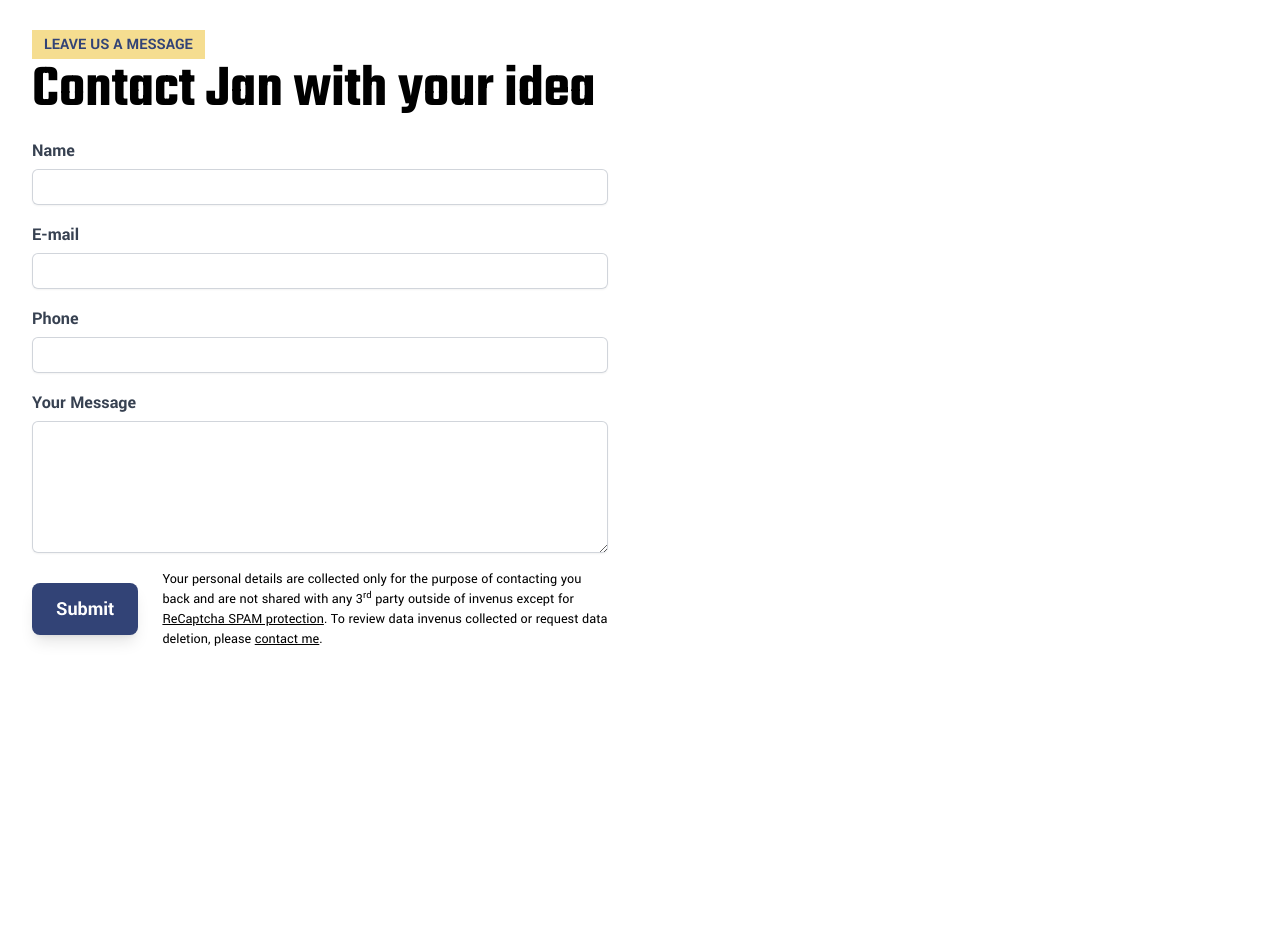
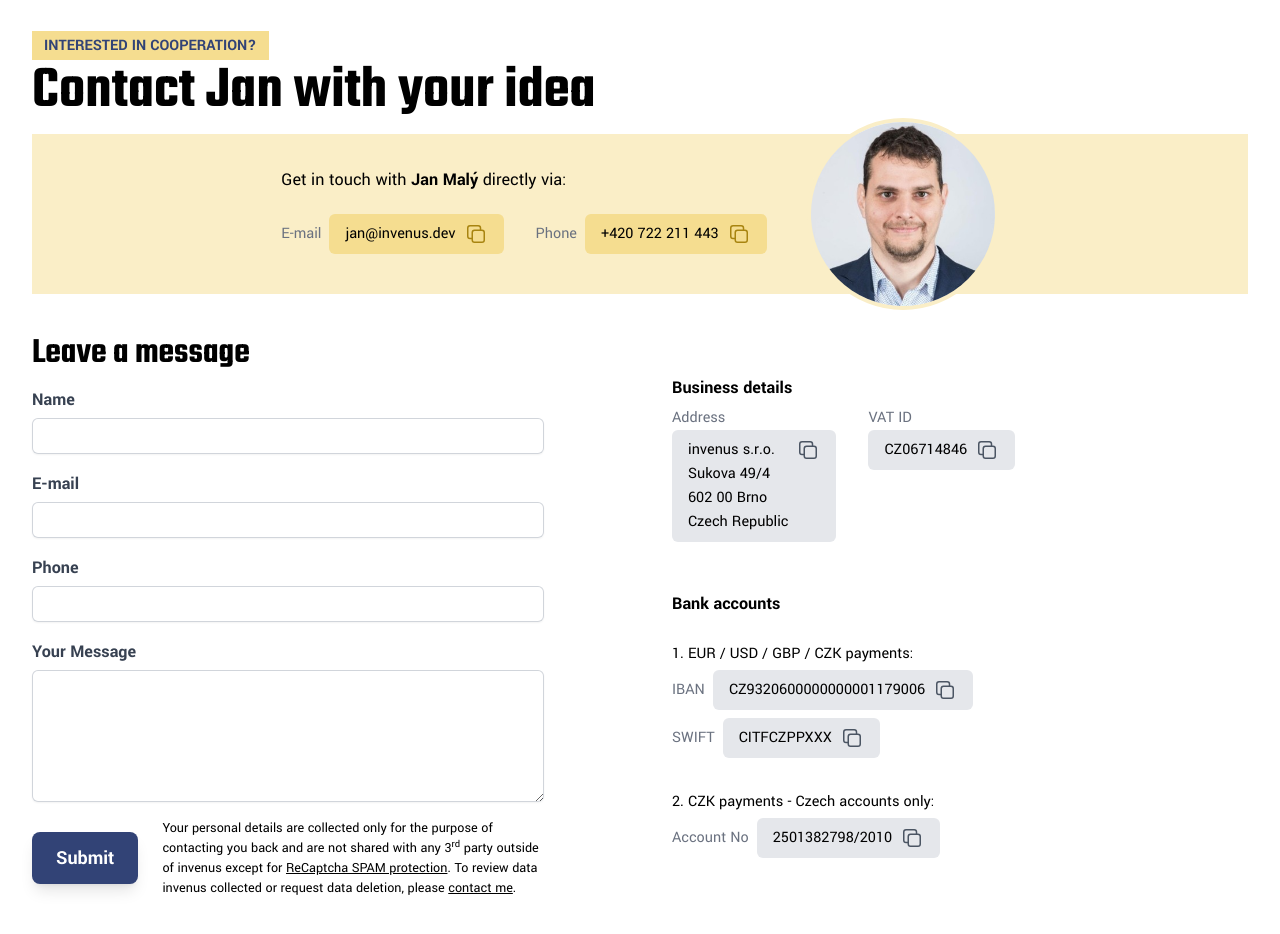
Before and after one commit to invenus-dev/invenus-dev-website, a React (Vite) app: page / in a window 1280 px wide. Shown: the part 4860-5794 px from the top of the page. Before the commit the page ends 5685 px from the top, so only its background shows below. Built offline with nearby package versions, Linux system fonts and the light colour scheme; no server answers.

Commit message:
feat: contact panel styles

```diff
--- a/index.html
+++ b/index.html
@@ -303,11 +303,25 @@
     <section class="py-32">
       <div class="mainbody container mx-auto mb-12 px-8">
         <div class="mb-4">
-          <span class="headnote">Leave us a message</span>
+          <span class="headnote">Interested in cooperation?</span>
           <h2>Contact Jan with your idea</h2>
+          <div class="" id="contact-main-container">
+            <span data-key="name">Jan Malý</span>
+            <span data-key="email">jan@invenus.dev</span>
+            <span data-key="phone">+420 722 211 443</span>
+          </div>
         </div>
-        <div className="flex">
-          <div class="mx-auto max-w-screen-2xl" id="contact-form-container"></div>
+        <div class="flex flex-col items-center space-y-8 lg:flex-row lg:space-x-16 lg:space-y-0">
+          <div class="relative lg:w-1/2" id="contact-form-container"></div>
+          <div class="lg:w-1/2" id="contact-details-container">
+            <span data-key="business"
+              >invenus s.r.o., Sukova 49/4, 602 00 Brno, Czech Republic</span
+            >
+            <span data-key="vat">CZ06714846</span>
+            <span data-key="bank-eu-iban">CZ9320600000000001179006</span>
+            <span data-key="bank-eu-swift">CITFCZPPXXX</span>
+            <span data-key="bank-cz">2501382798/2010</span>
+          </div>
         </div>
       </div>
     </section>
--- /dev/null
+++ b/src/components/ContactDetails.tsx
@@ -0,0 +1,36 @@
+import ContactLine from './ContactDetails/ContactLine';
+
+const LABELS = {
+  phone: 'Phone',
+  business: 'Address',
+  vat: 'VAT ID',
+  'bank-eu-iban': 'IBAN',
+  'bank-eu-swift': 'SWIFT',
+  'bank-cz': 'Account No',
+};
+
+type Props = {
+  data: Record<keyof typeof LABELS, string>;
+};
+
+const ContactDetails = ({ data }: Props) => {
+  return (
+    <div className="">
+      <h4>Business details</h4>
+      <div className="mb-10 flex space-x-8">
+        <ContactLine label={LABELS.business} value={data.business} isVertical={true} />
+        <ContactLine label={LABELS.vat} value={data.vat} isVertical={true} />
+      </div>
+      <h4>Bank accounts</h4>
+      <h5>1. EUR / USD / GBP / CZK payments:</h5>
+      <div className="mb-8">
+        <ContactLine label={LABELS['bank-eu-iban']} value={data['bank-eu-iban']} />
+        <ContactLine label={LABELS['bank-eu-swift']} value={data['bank-eu-swift']} />
+      </div>
+      <h5>2. CZK payments - Czech accounts only:</h5>
+      <ContactLine label={LABELS['bank-cz']} value={data['bank-cz']} />
+    </div>
+  );
+};
+
+export default ContactDetails;
--- /dev/null
+++ b/src/components/ContactDetails/ContactLine.tsx
@@ -0,0 +1,43 @@
+import classNames from 'classnames';
+
+type Props = {
+  label: string;
+  value: string;
+  isVertical?: boolean;
+  isYellow?: boolean;
+};
+
+const ContactLine = ({ label, value, isVertical = false, isYellow = false }: Props) => {
+  const parsedValue = value.replace(/,\s/g, '<br />');
+  return (
+    <div
+      className={classNames('mb-2 mt-1 flex', isVertical ? 'flex-col items-start' : 'items-center')}
+    >
+      <div className="mr-2 text-gray-500">{label}</div>
+      <div
+        className={classNames(
+          'flex space-x-2 rounded-md px-4 py-2',
+          isYellow ? 'bg-secondary' : 'bg-gray-200'
+        )}
+      >
+        <div className="" dangerouslySetInnerHTML={{ __html: parsedValue }} />
+        <svg
+          xmlns="http://www.w3.org/2000/svg"
+          fill="none"
+          viewBox="0 0 24 24"
+          strokeWidth={1.5}
+          stroke="currentColor"
+          className={classNames('h-6 w-6', isYellow ? 'text-secondary-darker' : 'text-gray-600')}
+        >
+          <path
+            strokeLinecap="round"
+            strokeLinejoin="round"
+            d="M16.5 8.25V6a2.25 2.25 0 00-2.25-2.25H6A2.25 2.25 0 003.75 6v8.25A2.25 2.25 0 006 16.5h2.25m8.25-8.25H18a2.25 2.25 0 012.25 2.25V18A2.25 2.25 0 0118 20.25h-7.5A2.25 2.25 0 018.25 18v-1.5m8.25-8.25h-6a2.25 2.25 0 00-2.25 2.25v6"
+          />
+        </svg>
+      </div>
+    </div>
+  );
+};
+
+export default ContactLine;
--- a/src/components/ContactForm.tsx
+++ b/src/components/ContactForm.tsx
@@ -85,8 +85,8 @@ const ContactForm = () => {
   };
 
   return (
-    <>
-      <div className="relative max-w-xl md:w-1/2">
+    <div className="lg:max-w-lg">
+      <h3>Leave a message</h3>
       {response === true && (
         <FormResponse heading="Message sent successfully!">
           <p>
@@ -174,7 +174,6 @@ const ContactForm = () => {
         </form>
       )}
     </div>
-    </>
   );
 };
 
--- /dev/null
+++ b/src/components/ContactMain.tsx
@@ -0,0 +1,38 @@
+import ContactLine from './ContactDetails/ContactLine';
+
+const LABELS = {
+  phone: 'Phone',
+  email: 'E-mail',
+  name: 'Name',
+};
+
+type Props = {
+  data: Record<keyof typeof LABELS, string>;
+};
+
+const ContactMain = ({ data }: Props) => {
+  return (
+    <div className="mb-10 bg-secondary-light px-6 py-8">
+      <div className="flex justify-center space-x-10">
+        <div>
+          <p>
+            Get in touch with <strong>Jan Malý</strong> directly via:
+          </p>
+          <div className="mt-4 flex space-x-8">
+            <ContactLine label={LABELS.email} value={data.email} isYellow={true} />
+            <ContactLine label={LABELS.phone} value={data.phone} isYellow={true} />
+          </div>
+        </div>
+        <div className="">
+          <img
+            src="/src/assets/jan-foto.jpg"
+            alt="Jan"
+            className="-mb-12 -mt-12 h-auto max-w-[12rem] rounded-full border-4 border-secondary-light"
+          />
+        </div>
+      </div>
+    </div>
+  );
+};
+
+export default ContactMain;
--- a/src/css/main.css
+++ b/src/css/main.css
@@ -27,6 +27,14 @@
 
 .mainbody h3 {
   @apply mb-3 font-heading text-4xl;
+}
+
+.mainbody h4 {
+  @apply mt-2 text-lg font-bold;
+}
+
+.mainbody h5 {
+  @apply mt-6;
 }
 
 .mainbody p {
--- a/src/main.tsx
+++ b/src/main.tsx
@@ -6,6 +6,8 @@ import ContactForm from './components/ContactForm';
 import WithSvr from './components/WithSvr';
 import { setUrlParameterValue, getParameterValue } from './utils/paramRouter';
 import './css/main.css';
+import ContactDetails from './components/ContactDetails';
+import ContactMain from './components/ContactMain';
 
 // React DOM hydration
 // Cubicles
@@ -117,3 +119,29 @@ const contactFormContainer = document.getElementById('contact-form-container');
 if (contactFormContainer) {
   createRoot(contactFormContainer).render(<ContactForm />);
 }
+
+// Contact containers
+const getContactValues = (contactContainer: HTMLElement) => {
+  const spanElements = contactContainer.querySelectorAll('span');
+  const contactObject: Record<string, string> = {};
+  spanElements.forEach((spanElement) => {
+    const key = spanElement.dataset?.key as string;
+    const value = spanElement.innerText as string;
+    contactObject[key] = value;
+  });
+  return contactObject;
+};
+
+const contactMainContainer = document.getElementById('contact-main-container');
+if (contactMainContainer) {
+  createRoot(contactMainContainer).render(
+    <ContactMain data={getContactValues(contactMainContainer)} />
+  );
+}
+
+const contactDetailsContainer = document.getElementById('contact-details-container');
+if (contactDetailsContainer) {
+  createRoot(contactDetailsContainer).render(
+    <ContactDetails data={getContactValues(contactDetailsContainer)} />
+  );
+}
--- a/tailwind.config.js
+++ b/tailwind.config.js
@@ -20,9 +20,10 @@ module.exports = {
           dark: '#253156',
         },
         secondary: {
-          light: '#FAAEEC7',
+          light: '#FAEEC7',
           DEFAULT: '#F5DD90',
           dark: '#EFCC57',
+          darker: '#A88410',
         },
         tertiary: {
           DEFAULT: '#FFFFFF',
```
Also changed, not shown: src/assets/jan-foto.jpg. Lines whose indentation alone changed are shown as unchanged.
